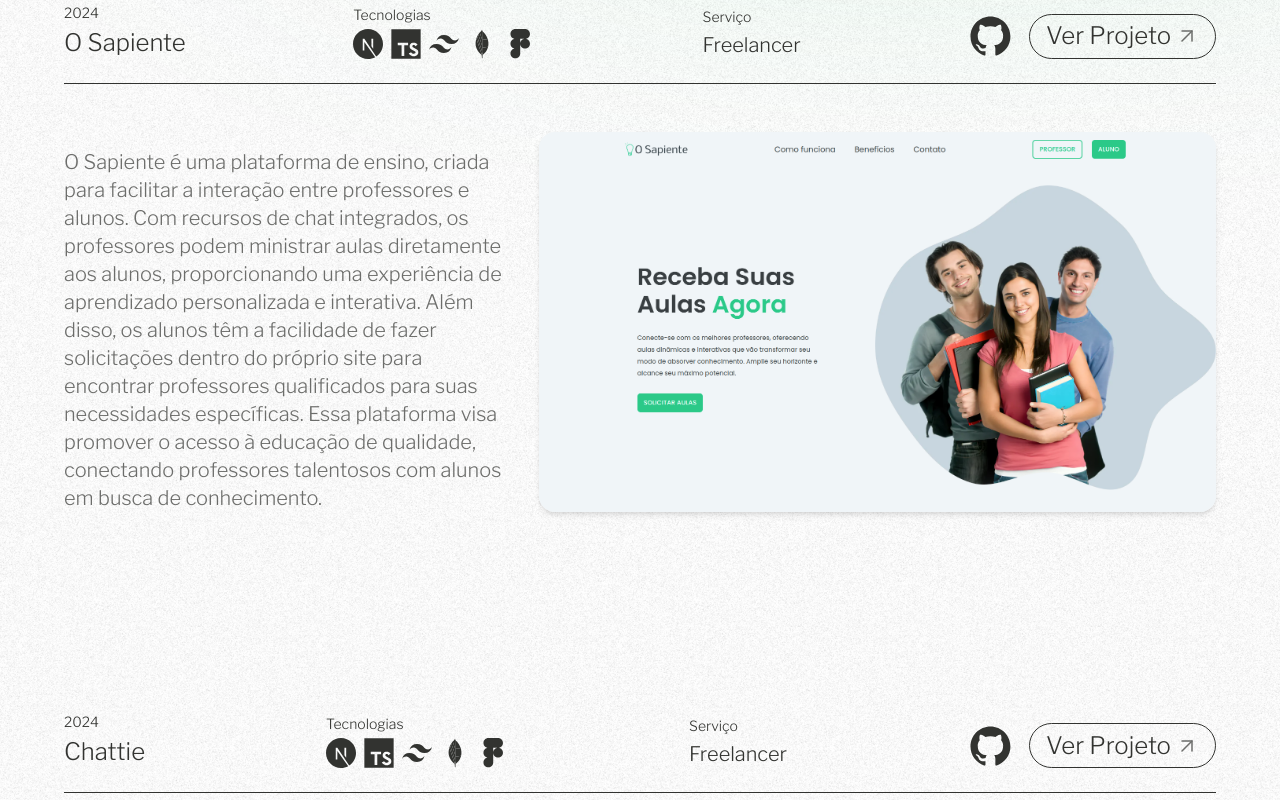
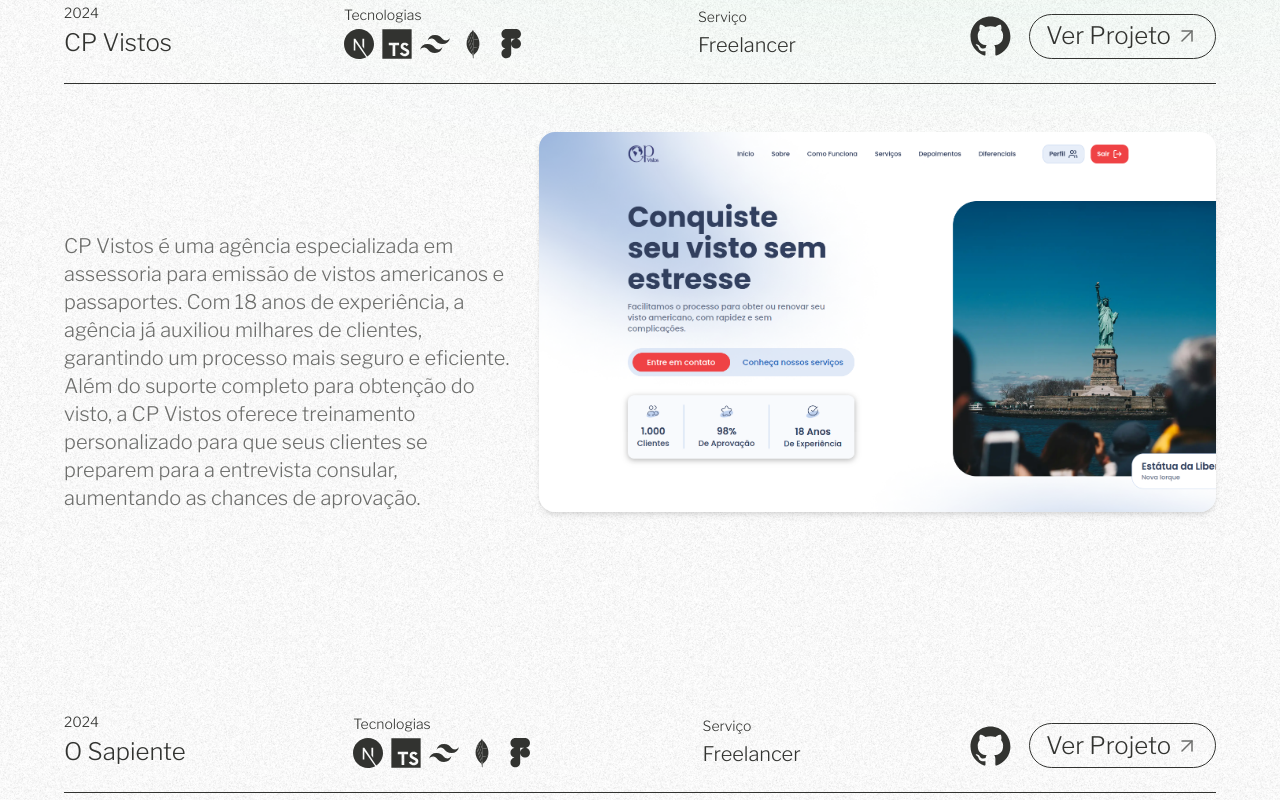
Before and after one commit to MatheusKristman/portfolio-remake, a Next.js app: page /portfolio in a window 1280 px wide. Shown: the part 1120-1920 px from the top of the page. Built offline with nearby package versions, Linux system fonts and the light colour scheme.

Commit message:
added cp vistos to projects page

```diff
--- a/constants/projects.ts
+++ b/constants/projects.ts
@@ -36,6 +36,42 @@ export const projects = [
       "Tendo como objetivo proporcionar uma experiência aprimorada aos meus clientes, reformulei completamente meu site de freelancer. A nova versão oferece uma navegação intuitiva, um design moderno e informações mais claras sobre meus serviços e portfólio. Com ênfase na usabilidade e na apresentação visual, garantindo que os visitantes tenham uma visão clara do que ofereço e do valor que posso agregar aos seus projetos.",
   },
   {
+    projectName: "CP Vistos",
+    techs: [
+      {
+        lightImageUrl: "/assets/icons/nextjs-light.svg",
+        darkImageUrl: "/assets/icons/nextjs-dark.svg",
+        content: "Next.js",
+      },
+      {
+        lightImageUrl: "/assets/icons/typescript-light.svg",
+        darkImageUrl: "/assets/icons/typescript-dark.svg",
+        content: "Typescript",
+      },
+      {
+        lightImageUrl: "/assets/icons/tailwindcss-light.svg",
+        darkImageUrl: "/assets/icons/tailwindcss-dark.svg",
+        content: "TailwindCSS",
+      },
+      {
+        lightImageUrl: "/assets/icons/mongodb-light.svg",
+        darkImageUrl: "/assets/icons/mongodb-dark.svg",
+        content: "MongoDB",
+      },
+      {
+        lightImageUrl: "/assets/icons/figma-light.svg",
+        darkImageUrl: "/assets/icons/figma-dark.svg",
+        content: "Figma",
+      },
+    ],
+    service: "Freelancer",
+    githubLink: "https://github.com/MatheusKristman/cp-vistos",
+    projectLink: "https://www.cpvistos.com.br/",
+    projectImageUrl: "/assets/images/cp-vistos.png",
+    projectDesc:
+      "CP Vistos é uma agência especializada em assessoria para emissão de vistos americanos e passaportes. Com 18 anos de experiência, a agência já auxiliou milhares de clientes, garantindo um processo mais seguro e eficiente. Além do suporte completo para obtenção do visto, a CP Vistos oferece treinamento personalizado para que seus clientes se preparem para a entrevista consular, aumentando as chances de aprovação.",
+  },
+  {
     projectName: "O Sapiente",
     techs: [
       {
@@ -66,46 +102,10 @@ export const projects = [
     ],
     service: "Freelancer",
     githubLink: "https://github.com/MatheusKristman/o-sapiente",
-    projectLink: "https://o-sapiente-91ku.vercel.app/",
+    projectLink: "https://www.osapiente.com/",
     projectImageUrl: "/assets/images/o-sapiente.png",
     projectDesc:
       "O Sapiente é uma plataforma de ensino, criada para facilitar a interação entre professores e alunos. Com recursos de chat integrados, os professores podem ministrar aulas diretamente aos alunos, proporcionando uma experiência de aprendizado personalizada e interativa. Além disso, os alunos têm a facilidade de fazer solicitações dentro do próprio site para encontrar professores qualificados para suas necessidades específicas. Essa plataforma visa promover o acesso à educação de qualidade, conectando professores talentosos com alunos em busca de conhecimento.",
-  },
-  {
-    projectName: "Chattie",
-    techs: [
-      {
-        lightImageUrl: "/assets/icons/nextjs-light.svg",
-        darkImageUrl: "/assets/icons/nextjs-dark.svg",
-        content: "Next.js",
-      },
-      {
-        lightImageUrl: "/assets/icons/typescript-light.svg",
-        darkImageUrl: "/assets/icons/typescript-dark.svg",
-        content: "Typescript",
-      },
-      {
-        lightImageUrl: "/assets/icons/tailwindcss-light.svg",
-        darkImageUrl: "/assets/icons/tailwindcss-dark.svg",
-        content: "TailwindCSS",
-      },
-      {
-        lightImageUrl: "/assets/icons/mongodb-light.svg",
-        darkImageUrl: "/assets/icons/mongodb-dark.svg",
-        content: "MongoDB",
-      },
-      {
-        lightImageUrl: "/assets/icons/figma-light.svg",
-        darkImageUrl: "/assets/icons/figma-dark.svg",
-        content: "Figma",
-      },
-    ],
-    service: "Freelancer",
-    githubLink: "https://github.com/MatheusKristman/chattier",
-    projectLink: "https://chattier.vercel.app/",
-    projectImageUrl: "/assets/images/chattie.png",
-    projectDesc:
-      "Chattie é uma plataforma de chat desenvolvida como parte de um projeto de treinamento em integração com Web Socket. Esta plataforma permite que os usuários troquem mensagens em tempo real de forma fácil e eficiente. Com uma interface intuitiva, Chattie oferece uma experiência de chat moderna e dinâmica. Este projeto visa aprimorar habilidades técnicas, especialmente na área de comunicação em tempo real, enquanto oferece aos usuários uma maneira simples e prática de se conectar e comunicar online.",
   },
   {
     projectName: "Hanazaki Studio",
```
Also changed, not shown: public/assets/images/cp-vistos.png (added), 1 other file (tests, documents, lock files or other folders).
